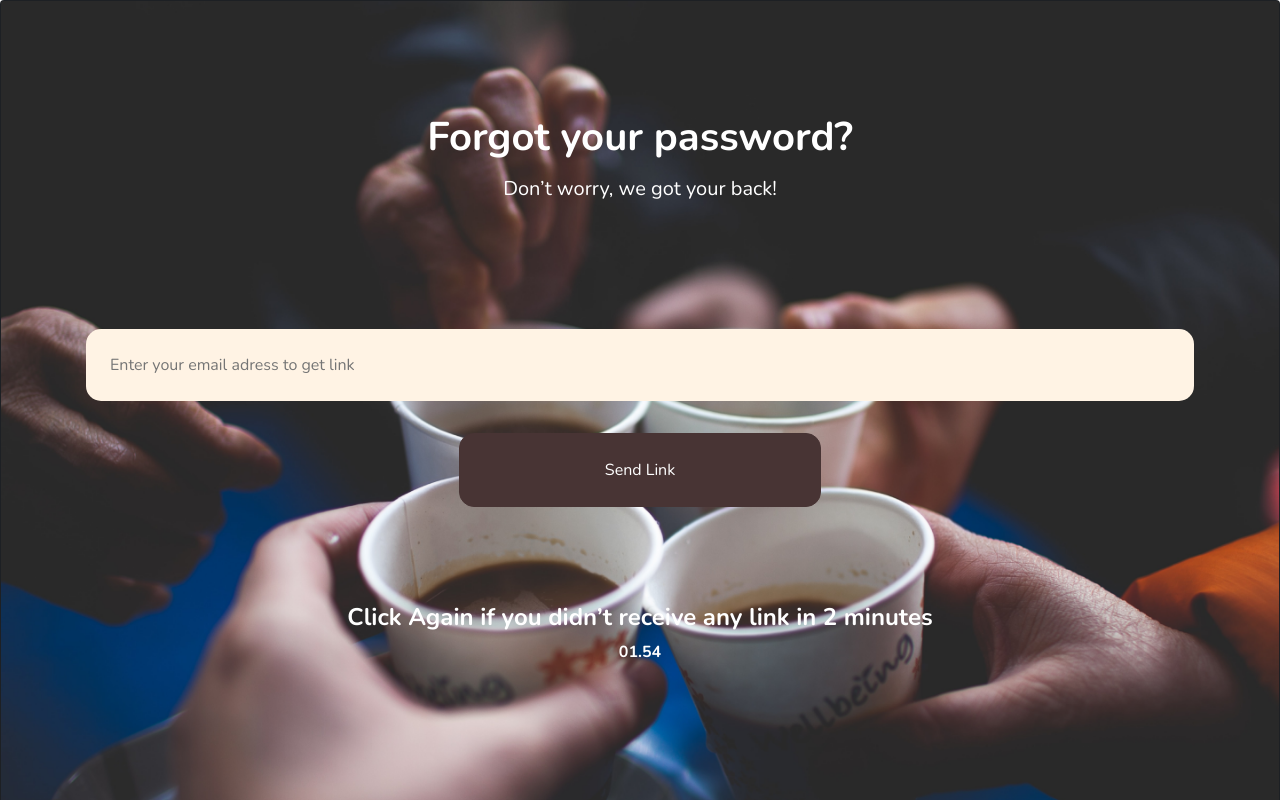
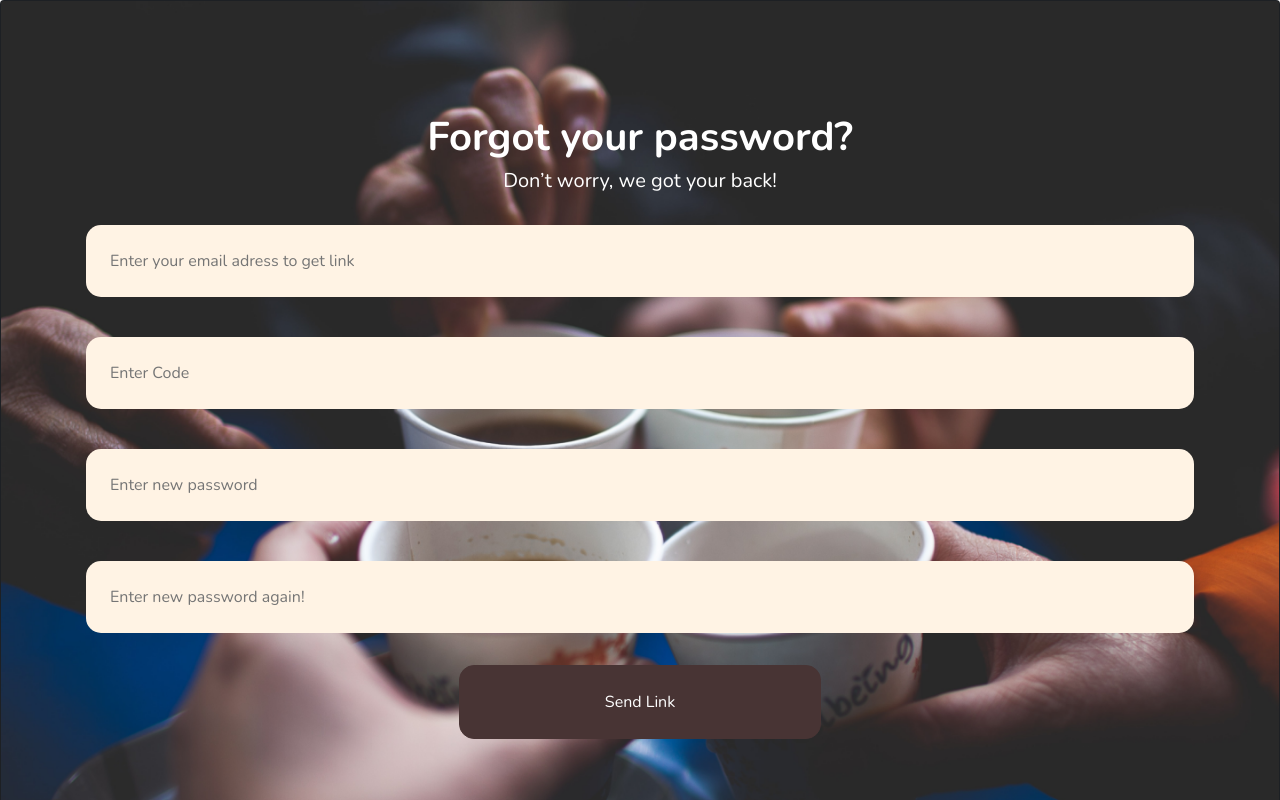
Before and after one commit to 7shiroi/ngopskuy-frontend, a React (Create React App) app: page /forgotpassword in a window 1280 px wide. Shown: the top 800 px of the page. Built offline with nearby package versions, Linux system fonts and the light colour scheme; what redux-promise-middleware would draw is missing.

Commit message:
Feat : Reset Password

```diff
--- a/src/pages/ForgotPassword.js
+++ b/src/pages/ForgotPassword.js
@@ -14,11 +14,15 @@ import { useDispatch, useSelector } from 'react-redux'
 export const ForgotPassword = () => {
 	const auth = useSelector(state => state.auth)
 	const dispatch = useDispatch()
+	console.log(auth.email)
 
 	const onRequestOTP = (e) => {
 		e.preventDefault()
 		const email = e.target.elements['email'].value
-		dispatch(requestResetPassword(email))
+		const code = e.target.elements['code'].value
+		const password = e.target.elements['password'].value
+		const confirm_password = e.target.elements['confirm_password'].value
+		dispatch(requestResetPassword(email, code, password, confirm_password))
 		dispatch({
 			type: 'SET_EMAIL',
 			payload: { email }
@@ -31,12 +35,12 @@ export const ForgotPassword = () => {
 				<Card.ImgOverlay className='d-flex flex-column container'>
 					<div className='row'>
 						<div className='col-12 text-center'>
-							<div className='my-3'>
+							<div className=''>
 								<h1 className='d-none d-md-block mt-5 pt-5'><b>Forgot your password?</b></h1>
 								<h1 className='d-md-none text-dark'>Don’t worry</h1>
 							</div>
 							<img className='img-fluid d-md-none ' src={BackgroundMobile} alt="bg-mobile"></img>
-							<Card.Text as="h5" className='mb-5 pb-5'>
+							<Card.Text as="h5" className=''>
 								Don’t worry, we got your back!
 							</Card.Text>
 
@@ -44,7 +48,7 @@ export const ForgotPassword = () => {
 						{
 							auth.errorMsg &&
 							<div className="alert alert-warning fade show" role="alert">
-                            	<strong>{auth.errorMsg[0]}</strong>
+								<strong>{auth.errorMsg}</strong>
 							</div>
 						}
 						{
@@ -61,8 +65,20 @@ export const ForgotPassword = () => {
 						}
 						<form onSubmit={(e) => onRequestOTP(e)}>
 							<div className='col-12 d-none d-md-block'>
-								<Input name="email" version="background-transparent py-4 bg-pallet-4 outline-0 border-0"
+								<Input name="email" defaultValue={auth.email} version="background-transparent py-4 bg-pallet-4 outline-0 border-0"
 									block placeholder="Enter your email adress to get link"></Input>
+							</div>
+							<div className='col-12 d-none d-md-block'>
+								<Input name="code" version="background-transparent py-4 bg-pallet-4 outline-0 border-0"
+									block placeholder="Enter Code"></Input>
+							</div>
+							<div className='col-12 d-none d-md-block'>
+								<Input name="password" version="background-transparent py-4 bg-pallet-4 outline-0 border-0"
+									block placeholder="Enter new password"></Input>
+							</div>
+							<div className='col-12 d-none d-md-block'>
+								<Input name="confirm_password" version="background-transparent py-4 bg-pallet-4 outline-0 border-0"
+									block placeholder="Enter new password again!"></Input>
 							</div>
 							<div className='col-12 d-md-none'>
 								<InputUnderline version="input-underline background-transparent py-4 "
--- a/src/redux/actions/auth.js
+++ b/src/redux/actions/auth.js
@@ -11,9 +11,12 @@ export const login = (email, password) => {
     })
 }
 
-export const requestResetPassword = (email) => {
+export const requestResetPassword = (email, code, password, confirm_password) => {
     const params = new URLSearchParams()
     params.append('email', email)
+    params.append('code', code)
+    params.append('password', password)
+    params.append('confirm_password', confirm_password)
     return {
         type: 'REQUEST_RESET_PASSWORD',
         payload: http().post('auth/forgot-password', params),
--- a/src/redux/reducers/auth.js
+++ b/src/redux/reducers/auth.js
@@ -52,13 +52,17 @@ const auth = (state = initialState, action) => {
             const { data } = action.payload
             state.isLoading = false
             state.message = data.message
+            state.successMsg = data.message
+            state.errorMsg = ""
+            state.errMsg = ""
             return { ...state }
         }
         case 'REQUEST_RESET_PASSWORD_REJECTED': {
             const { data } = action.payload.response
             state.isLoading = false
             state.error = true
-            state.errorMsg = data.message
+            state.errorMsg = data.error
+            state.errMsg = data.message
             return { ...state }
         }
         case 'SET_EMAIL': {
```
Lines whose indentation alone changed are shown as unchanged.
